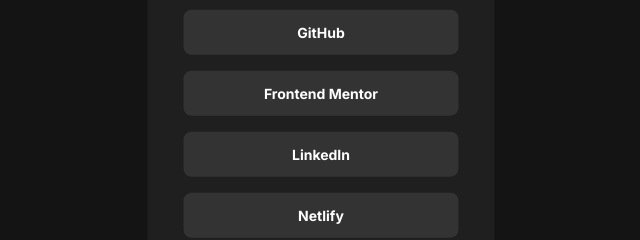
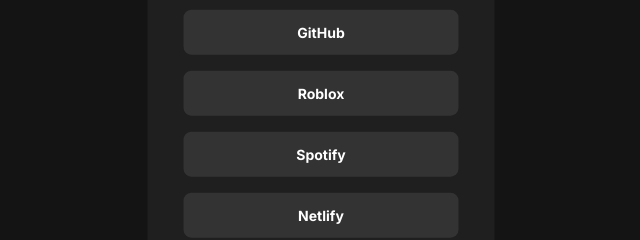
Before and after one commit to Ryn-Bghl/social-links-profile-main, a plain HTML site: page index.html in a window 1280 px wide. Shown: the part 366-606 px from the top of the page, 319-959 px from the left. Drawn offline with Linux system fonts and the light colour scheme.

Commit message:
"Updated social media links in index.html"

```diff
--- a/index.html
+++ b/index.html
@@ -38,13 +38,13 @@
                 <a target="_blank" href="https://github.com/Ryn-Bghl">GitHub</a>
                 <a
                     target="_blank"
-                    href="https://www.frontendmentor.io/profile/Ryn-Bghl"
-                    >Frontend Mentor</a
+                    href="https://www.roblox.com/fr/users/1791299967/profile"
+                    >Roblox</a
                 >
                 <a
                     target="_blank"
-                    href="https://www.linkedin.com/in/rayan-boughalia-173085306/"
-                    >LinkedIn</a
+                    href="https://open.spotify.com/user/ylql87tttughtb7g4dqehpj3h"
+                    >Spotify</a
                 >
                 <a
                     target="_blank"
```
